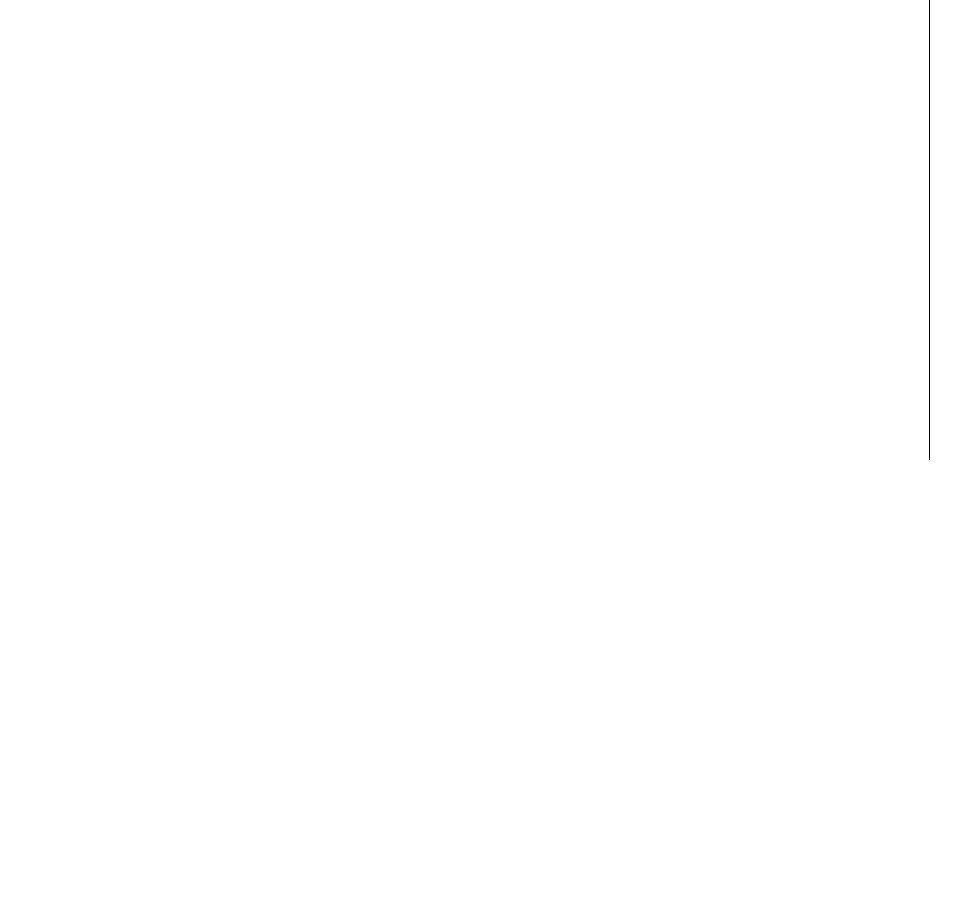
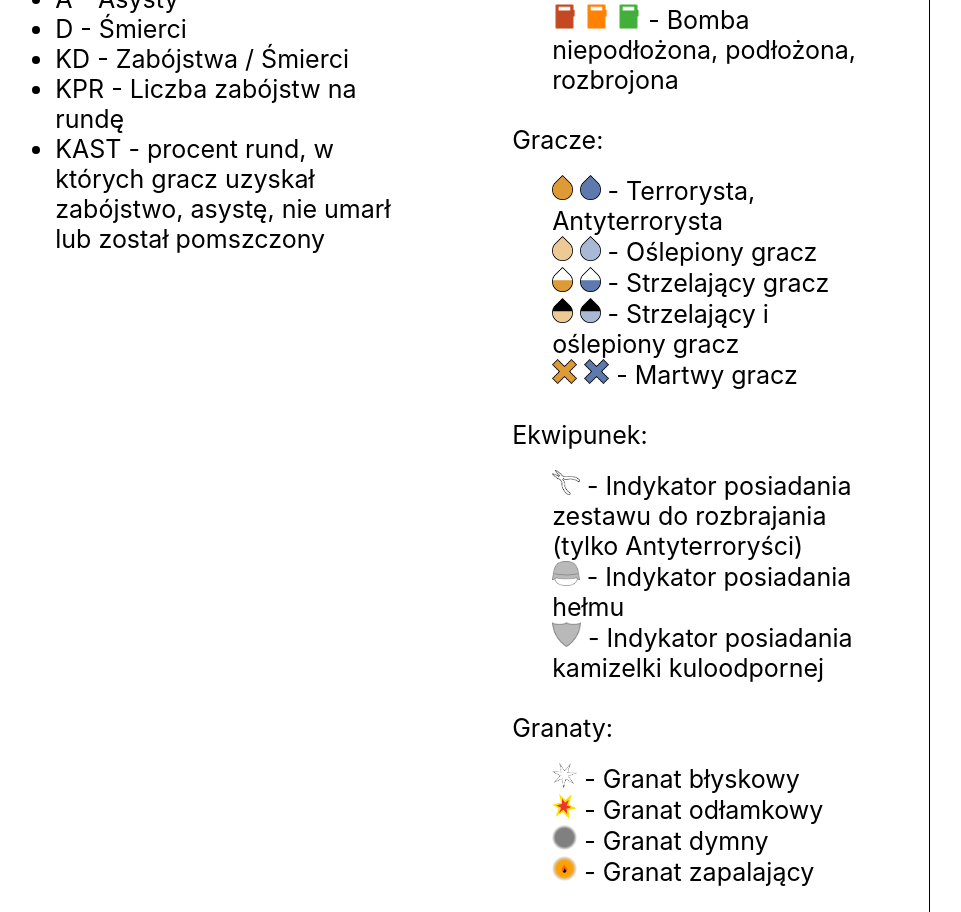
Before and after one commit to MrMuffinooo/CSGO-analysis-frontend, a React (Create React App) app: page / in a window 1280 px wide. Shown: the part 340-1252 px from the top of the page, without its empty margins (50-1011 px from the left). Before the commit the page ends 800 px from the top, so only its background shows below. Built offline with nearby package versions, Linux system fonts and the light colour scheme.

Commit message:
Add instructions

```diff
--- /dev/null
+++ b/src/components/Instructions.jsx
@@ -0,0 +1,140 @@
+import React from "react";
+import styled from "styled-components";
+import bomb from "../assets/icons/bomb-dropped.png";
+import defused from "../assets/icons/bomb-defused.png";
+import planted from "../assets/icons/bomb-planted.png";
+
+import armorIMG from "../assets/icons/armor.png";
+import helmetIMG from "../assets/icons/helmet.png";
+import defIMG from "../assets/icons/def.png";
+
+import fire from "../assets/icons/grenades/fire.png";
+import flash from "../assets/icons/grenades/flash.png";
+import he from "../assets/icons/grenades/he.png";
+import smoke from "../assets/icons/grenades/smoke.png";
+
+import tIcon from "../assets/icons/tIcon.png";
+import tIconFire from "../assets/icons/tIcon_fire.png";
+import tDead from "../assets/icons/tDead.png";
+import ctIcon from "../assets/icons/ctIcon.png";
+import ctFlashIcon from "../assets/icons/ctFlashIcon.png";
+import tFlashIcon from "../assets/icons/tFlashIcon.png";
+import ctIconFire from "../assets/icons/ctIcon_fire.png";
+import ctIconFlashFire from "../assets/icons/ctIcon_fire_flash.png";
+import tIconFlashFire from "../assets/icons/tIcon_fire_flash.png";
+import ctDead from "../assets/icons/ctDead.png";
+
+const Container = styled.div`
+  display: flex;
+  justify-content: space-evenly;
+  font-size: 25px;
+  border-top: 3px solid black;
+`;
+
+const Header = styled.div`
+  font-weight: bold;
+`;
+
+const Img = styled.img`
+  height: 25px;
+`;
+const Left = styled.div`
+  width: 40%;
+`;
+const Right = styled.div`
+  width: 40%;
+`;
+
+export function Instructions() {
+  return (
+    <Container>
+      <Left>
+        <Header style={{ textAlign: "right" }}>Statystyki</Header>
+
+        <ul>
+          <li>K - Zabójstwa</li>
+          <li>A - Asysty</li>
+          <li>D - Śmierci</li>
+          <li>KD - Zabójstwa / Śmierci</li>
+          <li>KPR - Liczba zabójstw na rundę</li>
+          <li>
+            KAST - procent rund, w których gracz uzyskał zabójstwo, asystę, nie
+            umarł lub został pomszczony
+          </li>
+        </ul>
+      </Left>
+      <Right>
+        <Header style={{ textAlign: "left" }}>Ikony</Header>
+
+        <ul style={{ listStyleType: "none" }}>
+          <li>
+            Bomba:{" "}
+            <ul style={{ listStyleType: "none", marginTop: "20px" }}>
+              <li>
+                <Img src={bomb} /> <Img src={planted} /> <Img src={defused} /> -
+                Bomba niepodłożona, podłożona, rozbrojona
+              </li>
+            </ul>
+          </li>
+          <li style={{ marginTop: "30px" }}>
+            Gracze:{" "}
+            <ul style={{ listStyleType: "none", marginTop: "20px" }}>
+              <li>
+                <Img src={tIcon} /> <Img src={ctIcon} /> - Terrorysta,
+                Antyterrorysta
+              </li>
+              <li>
+                <Img src={tFlashIcon} /> <Img src={ctFlashIcon} /> - Oślepiony
+                gracz
+              </li>
+              <li>
+                <Img src={tIconFire} /> <Img src={ctIconFire} /> - Strzelający
+                gracz
+              </li>
+              <li>
+                <Img src={tIconFlashFire} /> <Img src={ctIconFlashFire} /> -
+                Strzelający i oślepiony gracz
+              </li>
+              <li>
+                <Img src={tDead} /> <Img src={ctDead} /> - Martwy gracz
+              </li>
+            </ul>
+          </li>
+          <li style={{ marginTop: "30px" }}>
+            Ekwipunek:{" "}
+            <ul style={{ listStyleType: "none", marginTop: "20px" }}>
+              <li>
+                <Img src={defIMG} /> - Indykator posiadania zestawu do
+                rozbrajania (tylko Antyterroryści)
+              </li>
+              <li>
+                <Img src={helmetIMG} /> - Indykator posiadania hełmu
+              </li>
+              <li>
+                <Img src={armorIMG} /> - Indykator posiadania kamizelki
+                kuloodpornej
+              </li>
+            </ul>
+          </li>
+          <li style={{ marginTop: "30px" }}>
+            Granaty:{" "}
+            <ul style={{ listStyleType: "none", marginTop: "20px" }}>
+              <li>
+                <Img src={flash} /> - Granat błyskowy
+              </li>
+              <li>
+                <Img src={he} /> - Granat odłamkowy
+              </li>
+              <li>
+                <Img src={smoke} /> - Granat dymny
+              </li>
+              <li>
+                <Img src={fire} /> - Granat zapalający
+              </li>
+            </ul>
+          </li>
+        </ul>
+      </Right>
+    </Container>
+  );
+}
--- a/src/components/Main.jsx
+++ b/src/components/Main.jsx
@@ -17,6 +17,7 @@
 import Table from "./Table";
 import { Tabs } from "./Tabs";
 import { Verdict } from "./Verdict";
+import { Instructions } from "./Instructions";
 
 const Container = styled.div`
   display: flex;
@@ -105,6 +106,7 @@
       </div>
       <div style={{ display: !tabIsMecz ? "none" : "block" }}>
         <Table />
+        <Instructions />
       </div>
     </div>
   );
```
